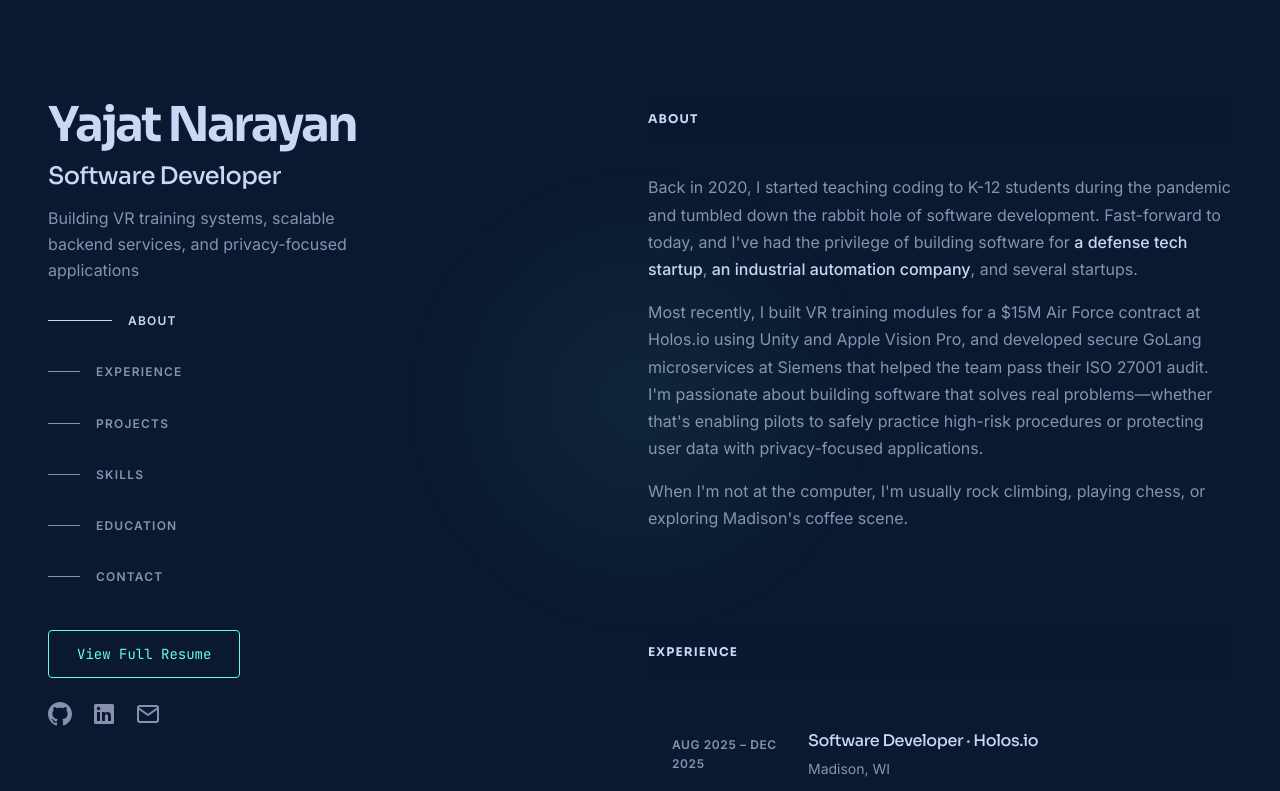
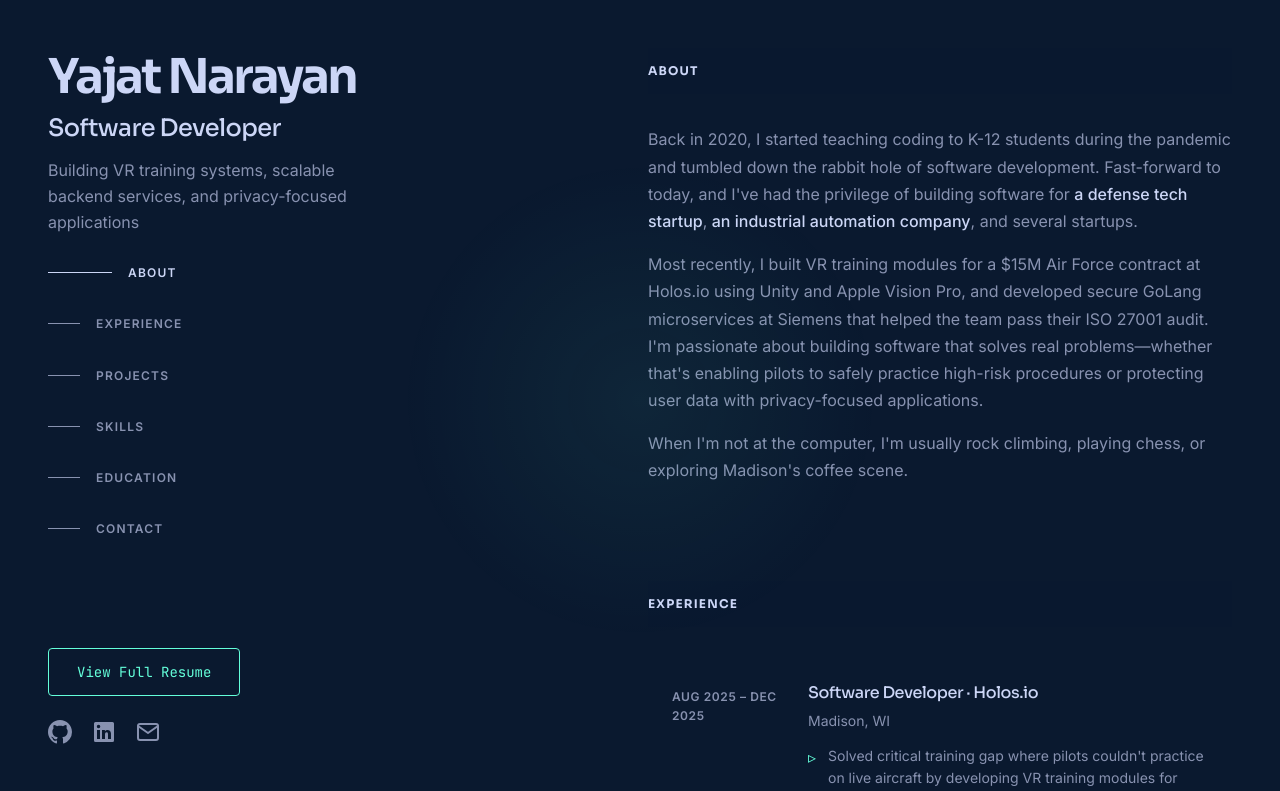
Before and after one commit to yajatnarayan/yajatnarayan.github.io, a React (Vite) app: page / in a window 1280 px wide. Shown: the top 791 px of the page. Built offline with nearby package versions, Linux system fonts and the light colour scheme.

Commit message:
Updated spacing

```diff
--- a/src/App.css
+++ b/src/App.css
@@ -72,7 +72,7 @@
   width: 50%;
   max-width: 600px;
   height: 100vh;
-  padding: 6rem 3rem;
+  padding: 3rem 3rem;
   display: flex;
   flex-direction: column;
   justify-content: space-between;
@@ -224,7 +224,7 @@
 /* Right content area - scrollable */
 .main-content {
   flex: 1;
-  padding: 6rem 3rem 3rem;
+  padding: 3rem 3rem 3rem;
   max-width: 800px;
 }
 
```
